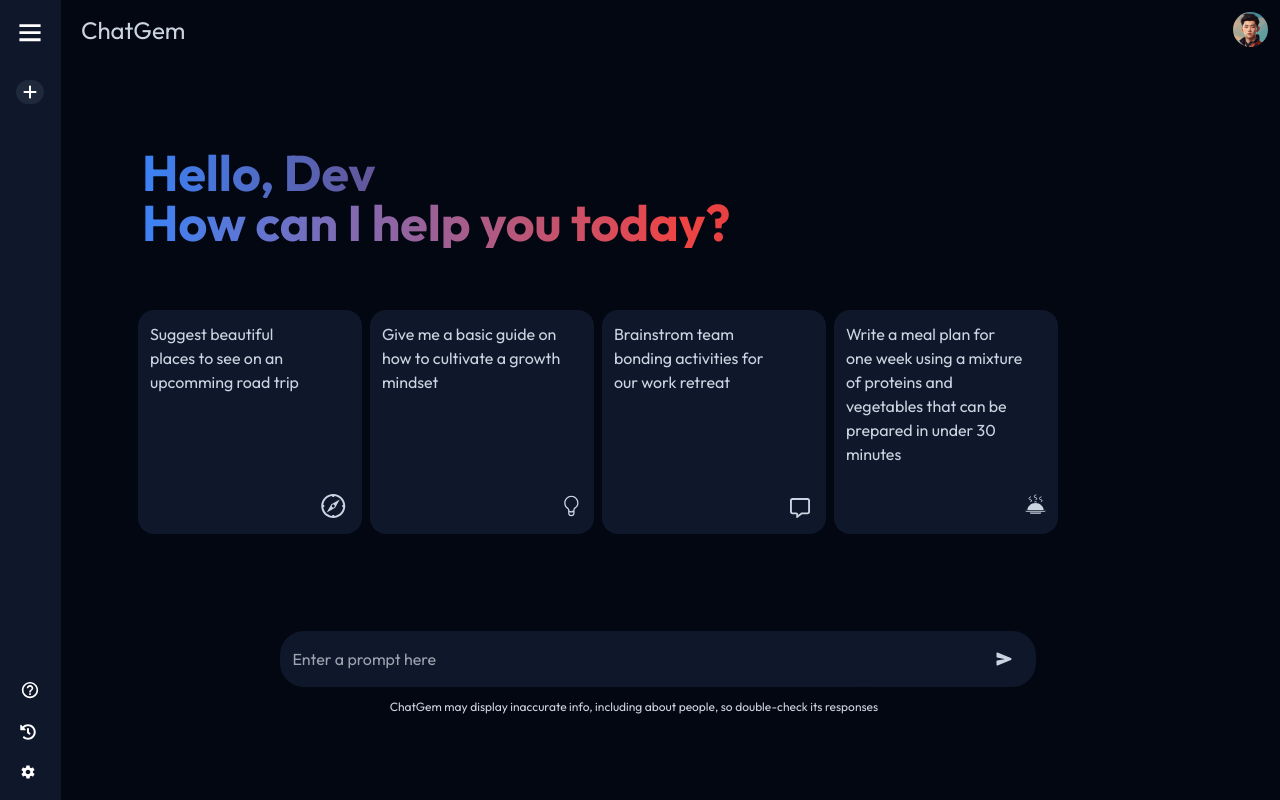
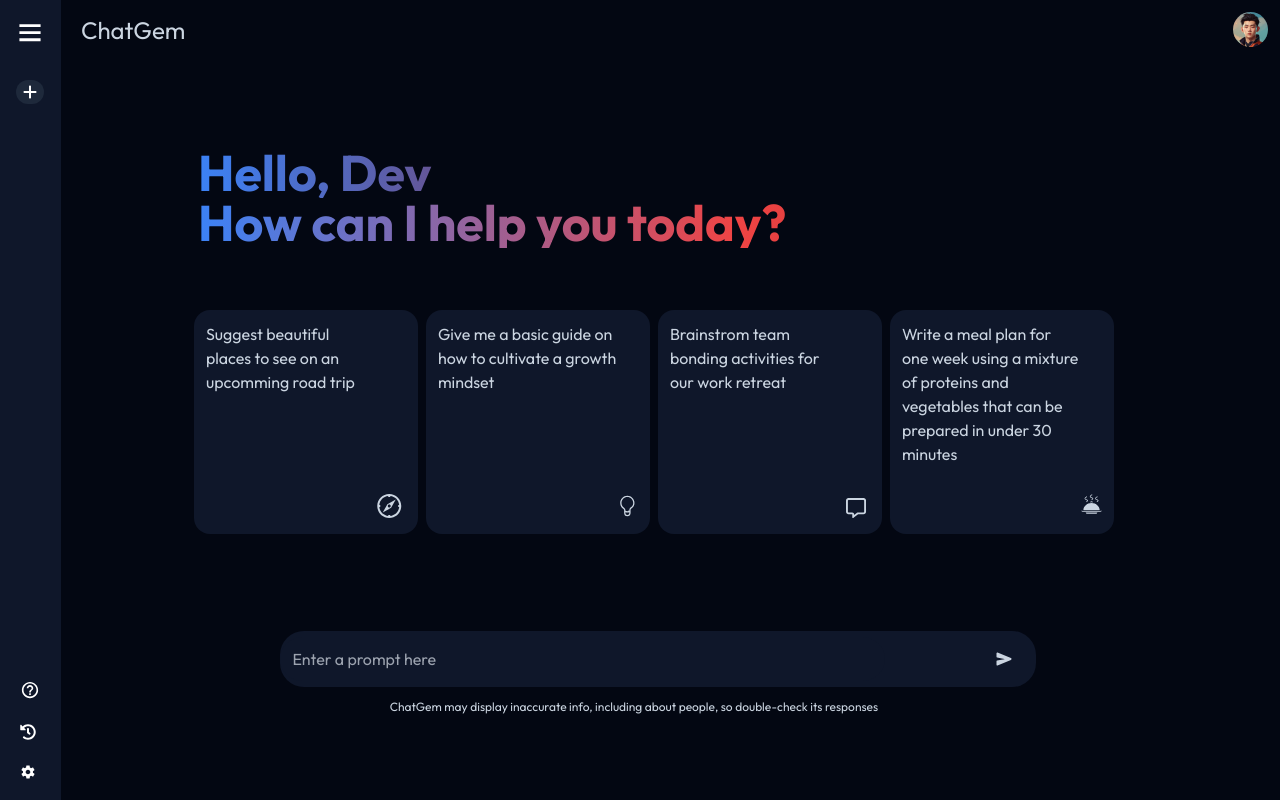
Before and after one commit to sanjai075/Chat-Gem, a React (Vite) app: page / in a window 1280 px wide. Built offline with nearby package versions, Linux system fonts and the light colour scheme; a web font is replaced by a local one.

Commit message:
implemented responsive design

```diff
--- a/src/components/Main/Main.jsx
+++ b/src/components/Main/Main.jsx
@@ -132,7 +132,7 @@ const Main = () => {
       </motion.div>
 
        {!showResult?
-         <div className='flex   flex-col w-full h-[70%]   items-center justify-center '>
+         <div className='flex md:ml-14  flex-col w-full h-[70%]   items-center justify-center '>
             <div className=' w-[100%]   md:w-[90%]   md:flex  md:flex-col  '>
 
             <motion.div
@@ -228,7 +228,7 @@ const Main = () => {
       animate={{ opacity: 1, scaleX:1}}
       transition={{duration:0.5,delay:0.6,ease:easeOut}}
 
-      className=' flex relative  flex-col h-14 justify-center  m-3 bg-slate-900 rounded-3xl w-[90%] ml-[6%] md:ml-[18%] md:w-[62%]   '>
+      className=' flex relative  flex-col h-14 justify-center  m-3  bg-slate-900 rounded-3xl w-[90%] ml-[6%] md:ml-[18%] md:w-[62%]   '>
 
           <div className='absolute flex right-6 hover:cursor-pointer '>
             {/* <img className='w-5' src={assets.gallery_icon} alt="" />
```
